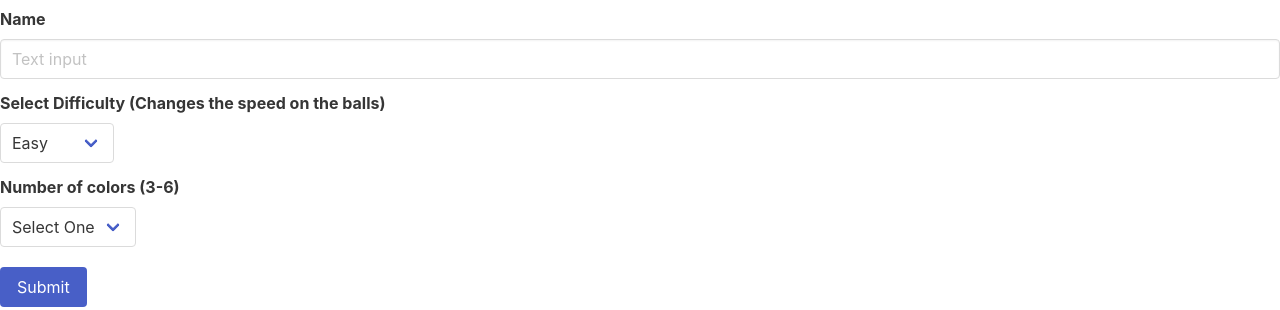
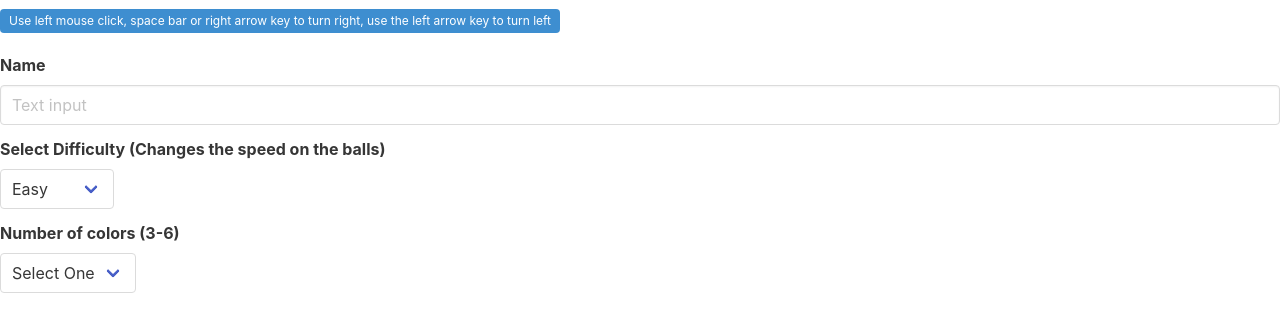
Before and after one commit to eeee386/SpinTheWheelHomeWork, a plain HTML site: page index.html in a window 1280 px wide. Shown: the part 53-363 px from the top of the page. Drawn offline with Linux system fonts and the light colour scheme.

Commit message:
added instructions

```diff
--- a/index.html
+++ b/index.html
@@ -9,6 +9,7 @@
 </head>
 <body>
 <h1 class="title">Set up game</h1>
+<span class="tag is-info">Use left mouse click, space bar or right arrow key to turn right, use the left arrow key to turn left</span>
 <form id="setupForm">
     <div class="field">
         <label class="label">Name</label>
```
